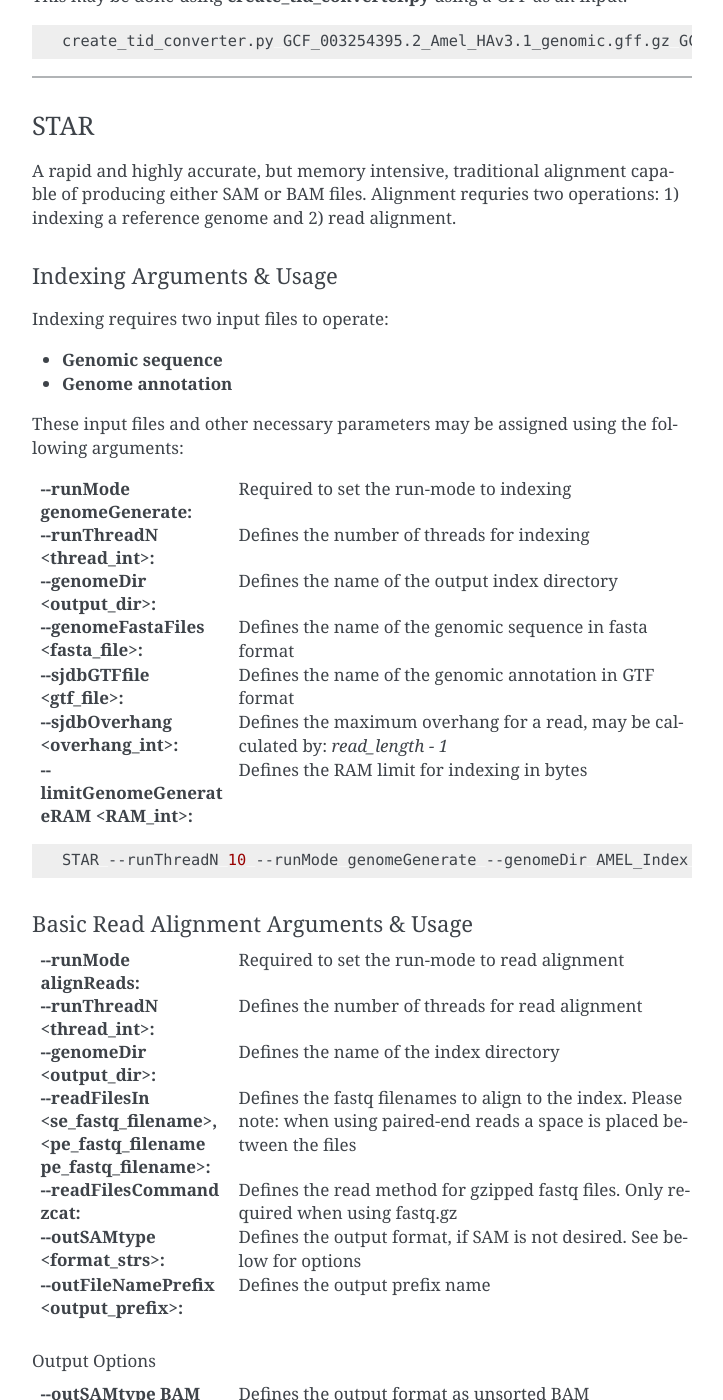
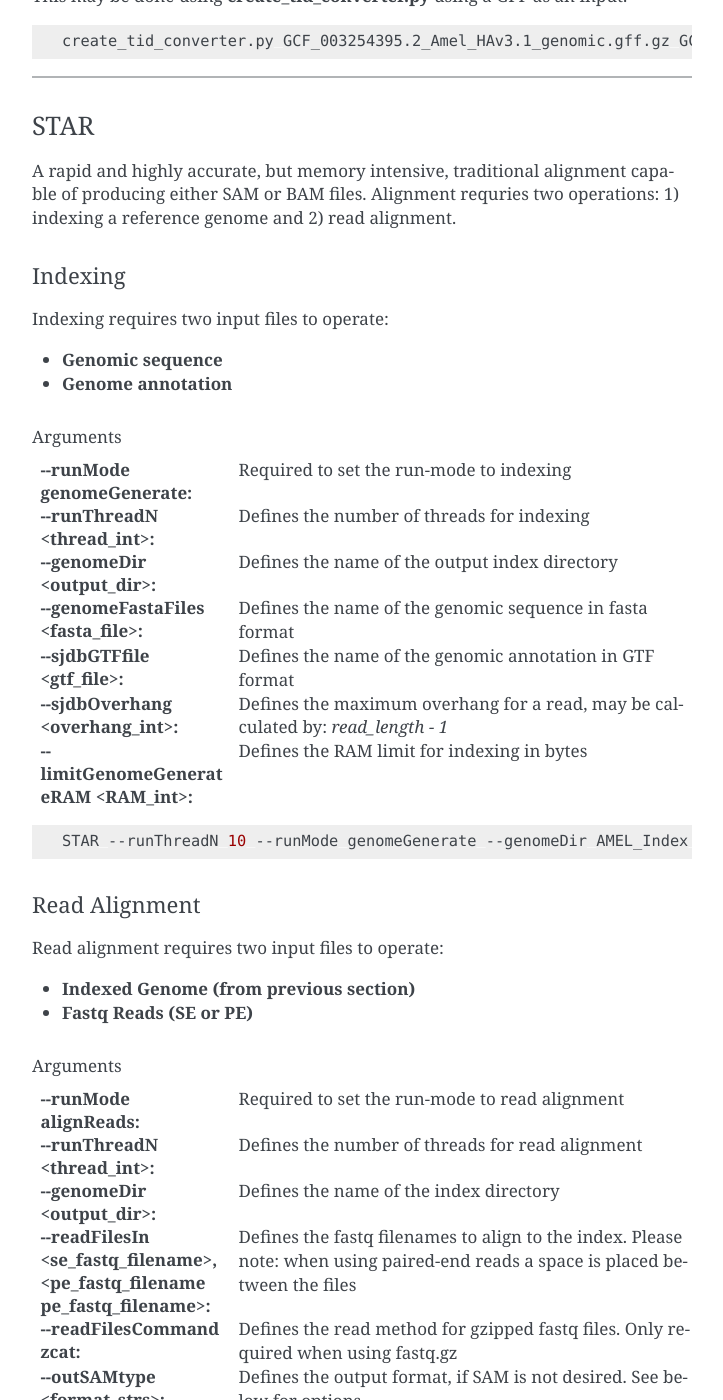
Before and after one commit to kocherlab/kocher_guides, a Sphinx documentation site: the page built from docs/Guides/RNAseq.rst, in a window 1280 px wide and 1400 px high, scrolled down 4735 px. Shown: the whole window, without its empty margins (388-1111 px from the left). Built offline with Sphinx 7.4.7, drawn with Linux system fonts in a browser that asks for light colours; some of the changed text lies outside the part shown.

Commit message:
style changes

```diff
--- a/docs/Guides/RNAseq.rst
+++ b/docs/Guides/RNAseq.rst
@@ -151,15 +151,15 @@
 ====
 A rapid and highly accurate, but memory intensive, traditional alignment capable of producing either SAM or BAM files. Alignment requries two operations: 1) indexing a reference genome and 2) read alignment.
 
-Indexing Arguments & Usage
---------------------------
+Indexing
+--------
 Indexing requires two input files to operate:
 
 * **Genomic sequence**
 * **Genome annotation**
 
-These input files and other necessary parameters may be assigned using the following arguments:
-
+Arguments
+^^^^^^^^^
 :--runMode genomeGenerate:
   Required to set the run-mode to indexing
 :--runThreadN <thread_int>:
@@ -180,9 +180,15 @@
 
    STAR --runThreadN 10 --runMode genomeGenerate --genomeDir AMEL_Index --genomeFastaFiles GCF_003254395.2_Amel_HAv3.1_genomic.fna --sjdbGTFfile GCF_003254395.2_Amel_HAv3.1_genomic.gtf --sjdbOverhang 99 --limitGenomeGenerateRAM 38000000000
 
-Basic Read Alignment Arguments & Usage
---------------------------------------
+Read Alignment
+--------------
+Read alignment requires two input files to operate:
 
+* **Indexed Genome (from previous section)**
+* **Fastq Reads (SE or PE)**
+
+Arguments
+^^^^^^^^^
 :--runMode alignReads:
   Required to set the run-mode to read alignment
 :--runThreadN <thread_int>:
```
